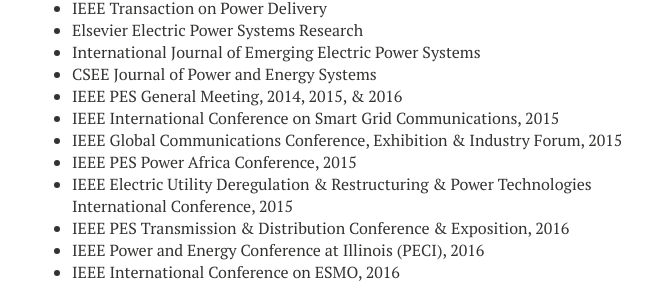
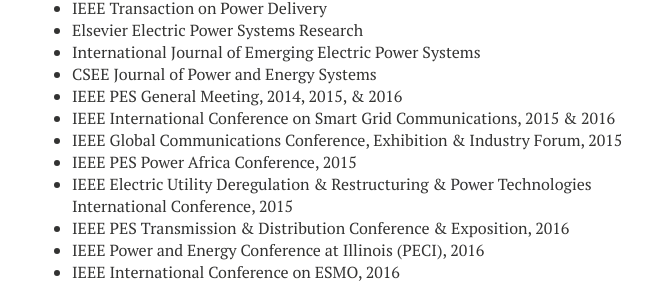
Before and after one commit to JiahuiGuo/jiahuiguo.github.io, a Jekyll site: the page built from cv.md, in a window 1280 px wide and 900 px high, scrolled down 1431 px. Shown: the part 153-455 px from the top of the window, without its empty margins (288-940 px from the left). Built offline with Jekyll 4.4.1, drawn with Linux system fonts in a browser that asks for light colours; nearby versions of some CDN libraries.

Commit message:
Update cv.md

```diff
--- a/cv.md
+++ b/cv.md
@@ -72,7 +72,7 @@
 - International Journal of Emerging Electric Power Systems
 - CSEE Journal of Power and Energy Systems
 - IEEE PES General Meeting, 2014, 2015, & 2016
-- IEEE International Conference on Smart Grid Communications, 2015
+- IEEE International Conference on Smart Grid Communications, 2015 & 2016
 - IEEE Global Communications Conference, Exhibition & Industry Forum, 2015
 - IEEE PES Power Africa Conference, 2015
 - IEEE Electric Utility Deregulation & Restructuring & Power Technologies International Conference, 2015
```
